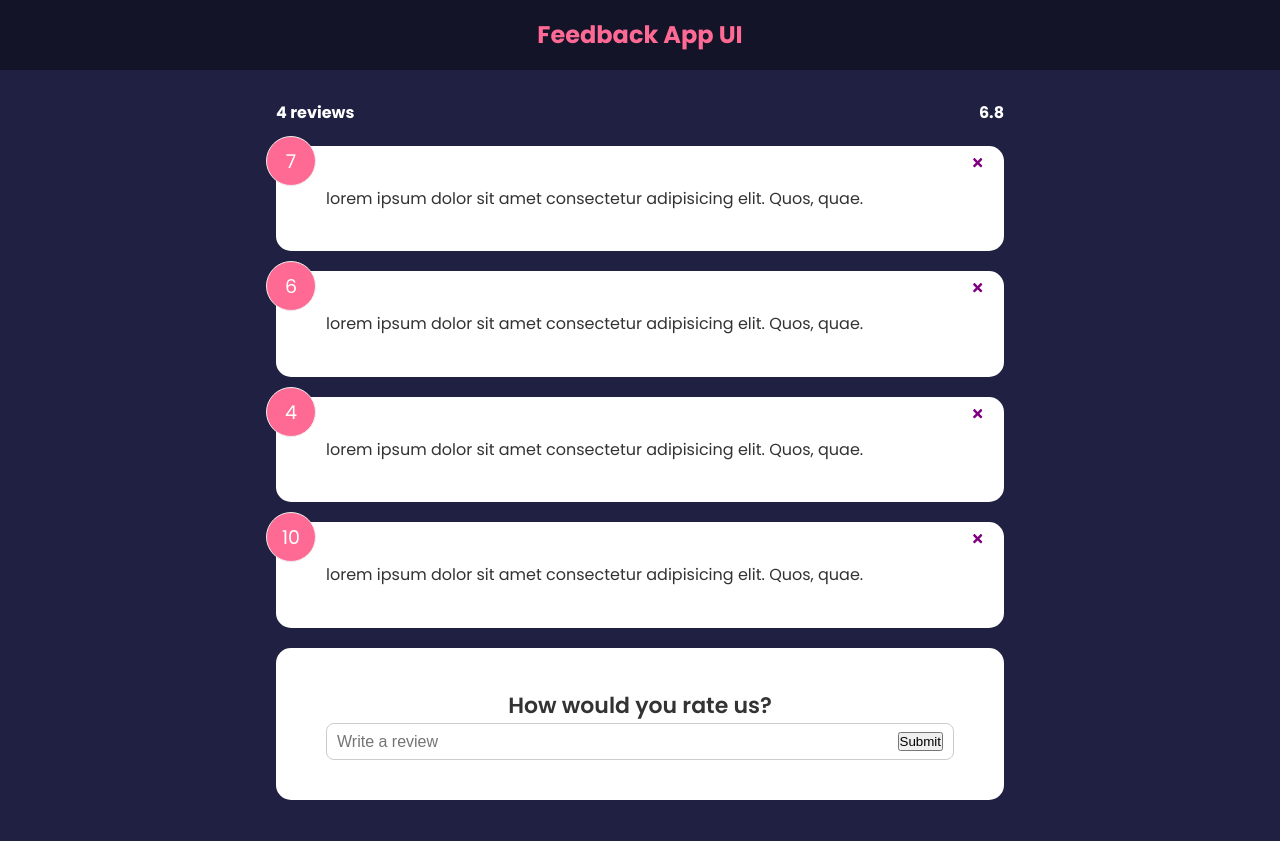
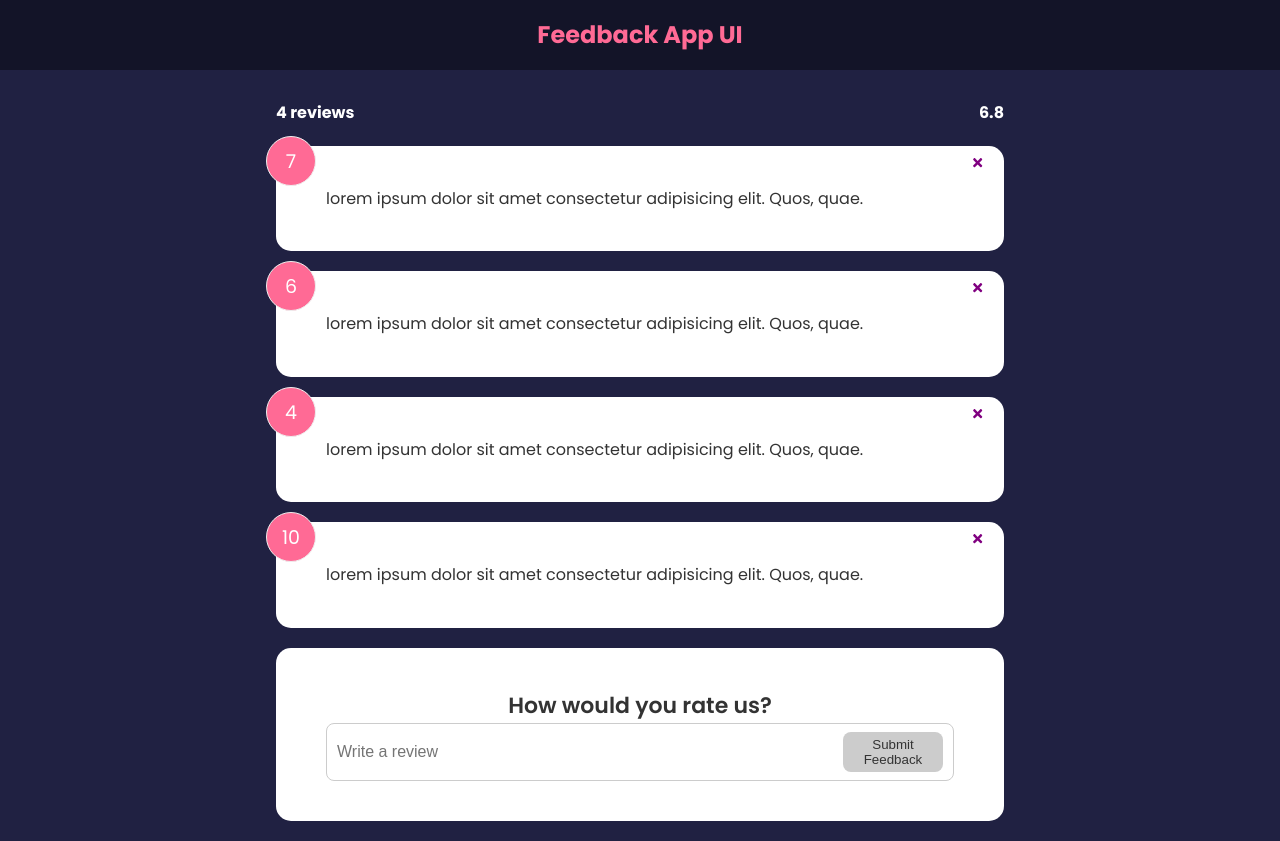
Before and after one commit to Farahat612/brad-react, a React (Create React App) app in the folder feedback-app/: page / in a window 1280 px wide. Before the commit the page ends 820 px from the top, so only its background shows below. Built offline with nearby package versions, Linux system fonts and the light colour scheme.

Commit message:
rendered Button in the form

```diff
--- a/feedback-app/src/components/FeedbackForm.jsx
+++ b/feedback-app/src/components/FeedbackForm.jsx
@@ -1,5 +1,6 @@
 import { useState } from 'react'
 import Card from './shared/Card'
+import Button from './shared/Button'
 
 const FeedbackForm = () => {
   const [text, setText] = useState('')
@@ -18,7 +19,9 @@ const FeedbackForm = () => {
             type='text'
             placeholder='Write a review'
           />
-          <button type='submit'>Submit</button>
+          <Button type='submit' isDisabled={!text}>
+            Submit Feedback
+          </Button>
         </div>
       </form>
     </Card>
```
